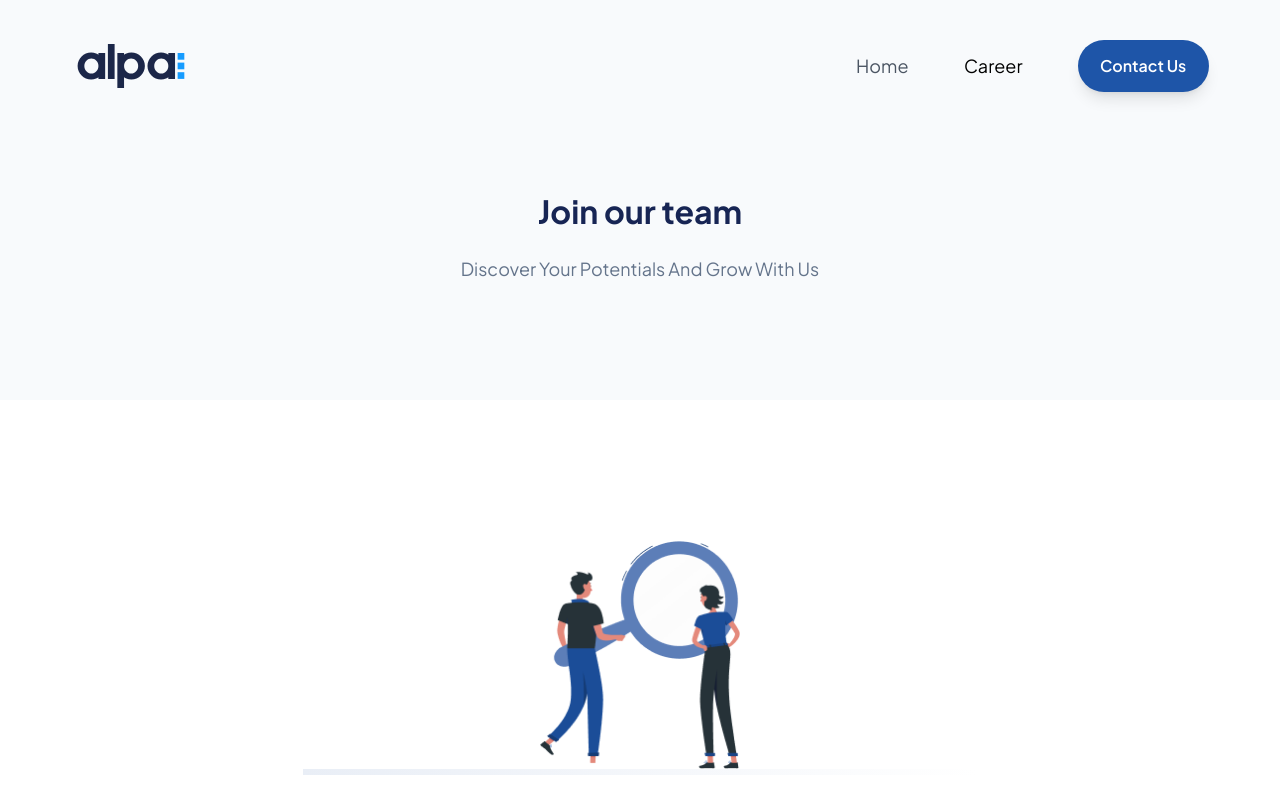
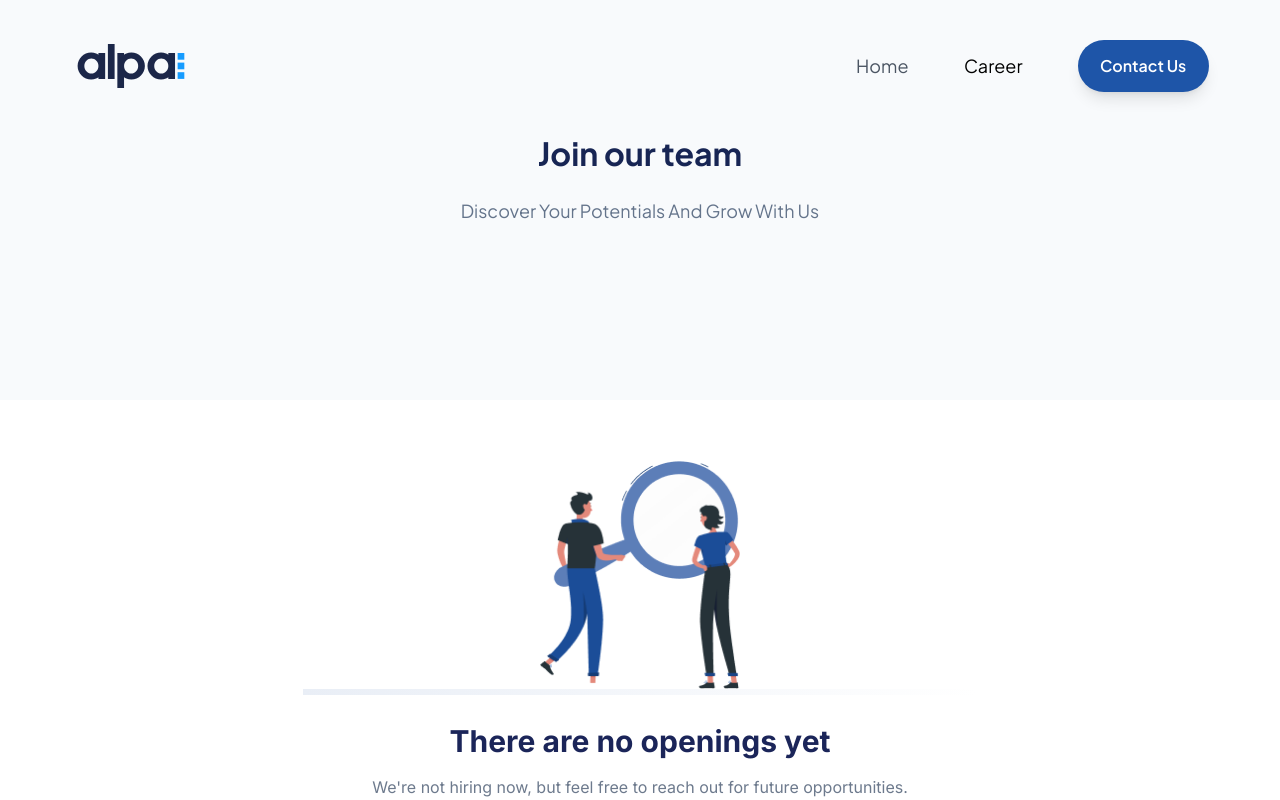
Before and after one commit to AzherSaeed/Project_Alpha, a Next.js app: page /join-team in a window 1280 px wide. Shown: the top 800 px of the page. Built offline with nearby package versions, Linux system fonts and the light colour scheme.

Commit message:
navbar fixes

```diff
--- a/app/(project)/contact-us/page.jsx
+++ b/app/(project)/contact-us/page.jsx
@@ -9,12 +9,12 @@ const ContactUs = () => {
   return (
     <div>
       <div className=" overflow-hidden bg-slate-50 h-[400px] mb-[61px]">
-        <div className="relative  mt-[40px] max-w-[1152px] mx-auto mb-[98px] ">
+        <div className="relative mt-[40px] max-w-[1152px] mx-auto ">
           <Navbar />
         </div>
         <div className="flex flex-col space-y-[21px] privay_container max-w-[1001px] justify-center items-center">
           <div
-            className={` font-bold text-[32px] leading-[42px] text-center text-blue-950 ${plusJakartaSans.className}`}
+            className={` font-bold mt-[40px] text-[32px] leading-[42px] text-center text-blue-950 ${plusJakartaSans.className}`}
           >
             Contact Us
           </div>
--- a/app/(project)/join-team/page.jsx
+++ b/app/(project)/join-team/page.jsx
@@ -15,10 +15,10 @@ const JoinTeam = () => {
 
 
       <div className=" overflow-hidden bg-slate-50 h-[400px] mb-[61px]">
-        <div className="relative  mt-[40px] max-w-[1152px] mx-auto mb-[98px] ">
+        <div className="relative  mt-[40px] max-w-[1152px] mx-auto ">
           <Navbar />
         </div>
-        <div className="flex flex-col space-y-[21px] privay_container max-w-[1001px] justify-center items-center">
+        <div className="flex flex-col space-y-[21px] !mt-[40px] privay_container max-w-[1001px] justify-center items-center">
           <div
             className={` font-bold text-[32px] leading-[42px] text-center text-blue-950 ${plusJakartaSans.className}`}
           >
@@ -34,12 +34,12 @@ const JoinTeam = () => {
 
 
       <div className="flex flex-col items-center">
-        <div className="openings-section flex flex-col items-center max-w-[675px] mt-20 w-full">
+        <div className="openings-section flex flex-col items-center max-w-[675px] w-full">
           <Image
             src="/images/search-illustration.png"
             alt="no-openings"
             width={200}
-            height={218}
+            height={200}
           />
           <div className="bg-gradient-to-r from-blueChalk to-blueChalk/0 h-1.5 w-full"></div>
         </div>
--- a/components/navbar.jsx
+++ b/components/navbar.jsx
@@ -43,9 +43,9 @@ const Navbar = () => {
     <div
       className={` ${
         header
-          ? "fixed top-1 container  bg-white z-30"
-          : "relative container bg-transparent"
-      } transition-all duration-300 ease-in-out`}
+          ? "fixed top-0 py-4 container  bg-white z-30"
+          : "relative container bg-transparent "
+      } transition-all duration-300 ease-in-out `}
     >
       <div
         id="navbar"
```
